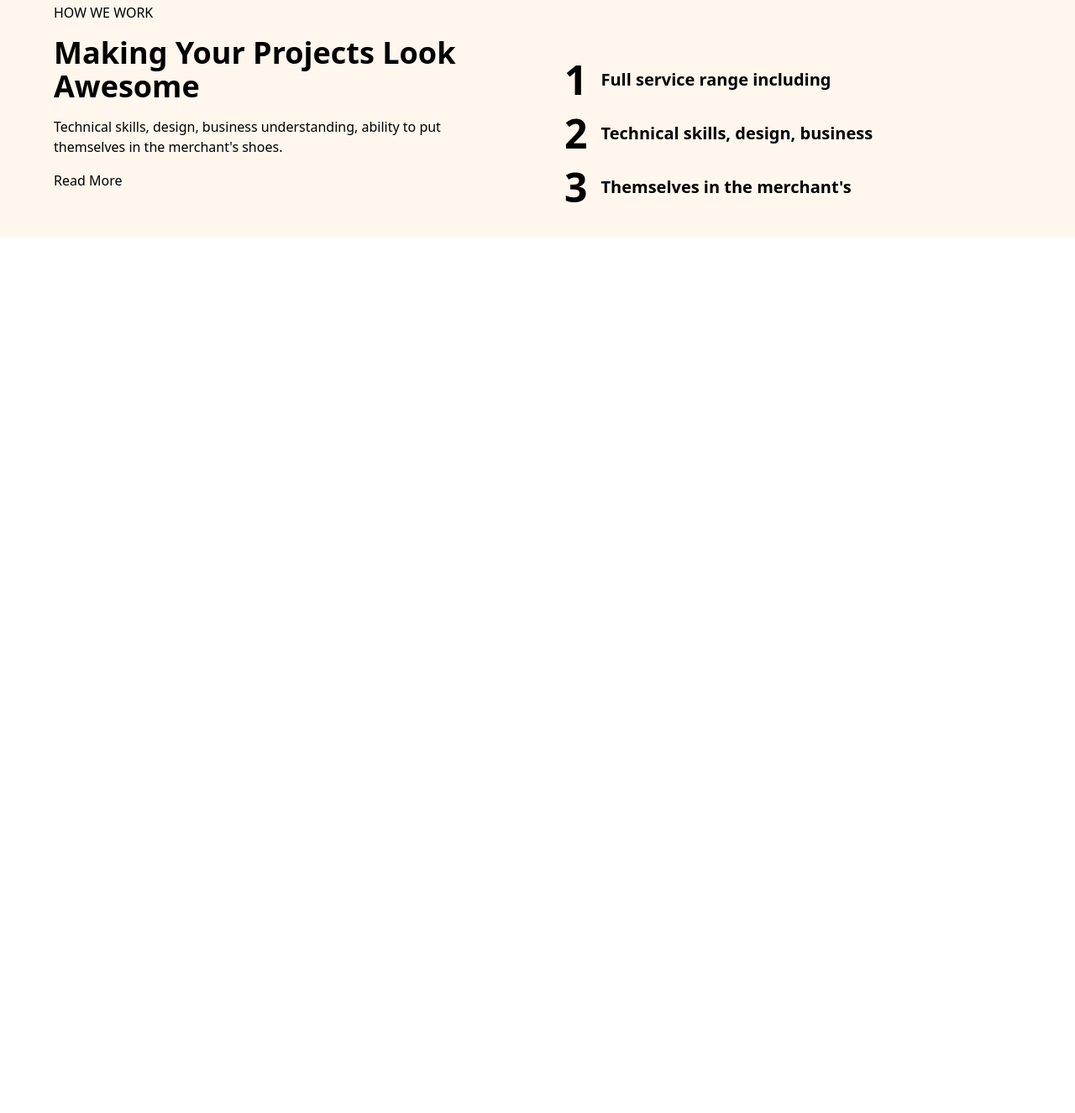
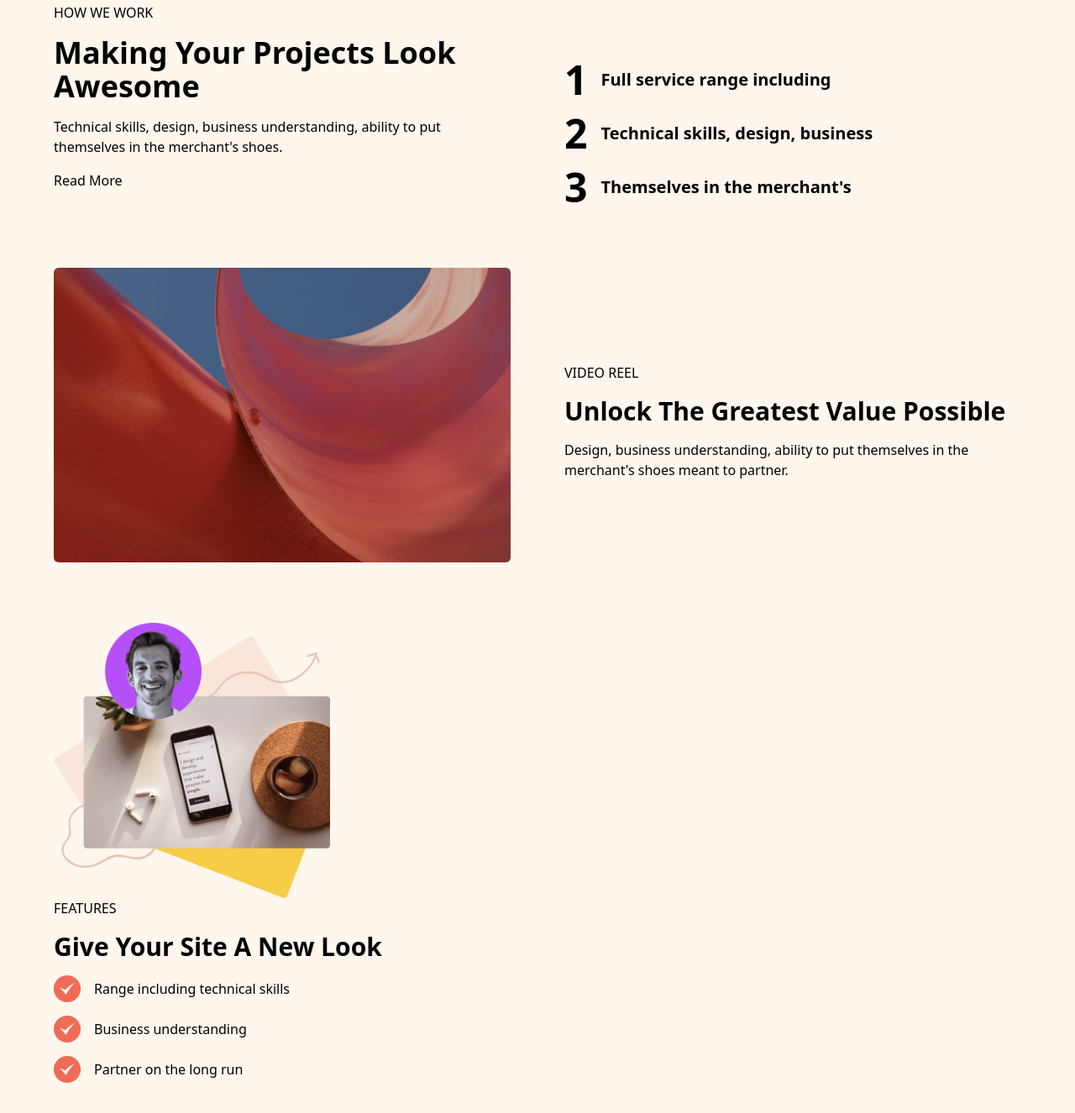
Before and after one commit to iamcelestino/Agency-portfolio, a website: page public/index.html in a window 1280 px wide. Shown: the part 1739-3065 px from the top of the page at 84% size. Before the commit the page ends 2022 px from the top, so only its background shows below. Drawn offline with Linux system fonts and the light colour scheme.

Commit message:
feat: add sections

```diff
--- a/public/index.html
+++ b/public/index.html
@@ -126,5 +126,50 @@
             </div>
         </div>
     </section>
+
+    <section class="bg-orange-50">
+        <div class="container py-9">
+            <div class=" md:flex items-center gap-16">
+                <div class=" md:w-2/4">
+                    <img src="images/videoImage.png" alt="">
+                </div>
+                <div class=" md:w-2/4">
+                    <p class="mt-4">VIDEO REEL</p>
+                    <h4 class="text-3xl font-bold my-4">Unlock The Greatest Value Possible</h4>
+                    <p>Design, business understanding, ability to put themselves in the merchant's shoes meant to partner.</p>
+                </div>
+            </div>
+        </div>
+    </section>
+
+    <section class="bg-orange-50">
+        <div class="container py-9">
+            <div class="">
+                <div class="">
+                    <img src="images/featureImage.png" alt="">
+                </div>
+                <div class="">
+                    <p>FEATURES</p>
+                    <h3 class="my-4 text-3xl font-bold">Give Your Site  A New Look</h3>
+                    <p class="Service range including technical skills, design, business understanding."></p>
+
+                    <div class="">
+                        <div class="flex items-center gap-4 mb-4">
+                            <img src="images/check.png" alt="">
+                            <p>Range including technical skills</p>
+                        </div>
+                        <div class="flex items-center gap-4 mb-4">
+                            <img src="images/check.png" alt="">
+                            <p>Business understanding</p>
+                        </div>
+                        <div class="flex items-center gap-4">
+                            <img src="images/check.png" alt="">
+                            <p>Partner on the long run</p>
+                        </div>
+                    </div>
+                </div>
+            </div>
+        </div>
+    </section>
 </body>
 </html>
```
Also changed, not shown: public/images/check.png (added), public/images/featureImage.png (added), public/images/videoImage.png (added).
